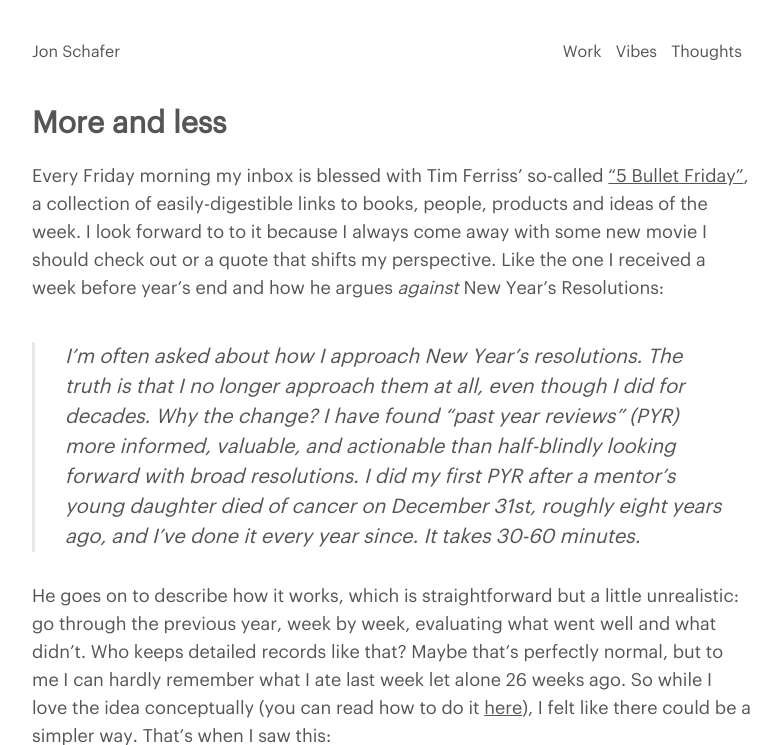
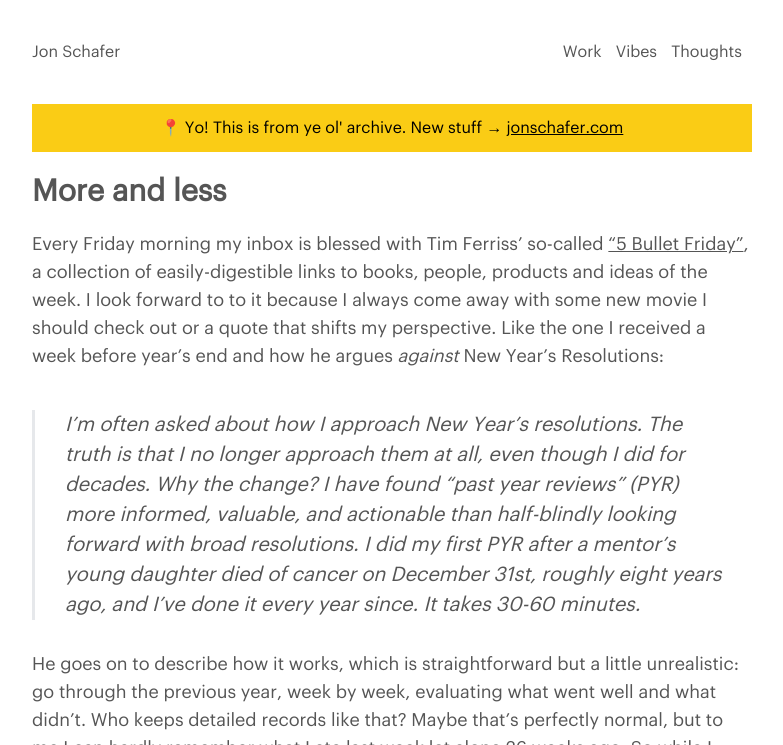
Before and after one commit to jonaschafer/jonaschafer.github.io, a Jekyll site: the page built from collections/_thoughts/more-less.md, in a window 1280 px wide and 900 px high, cut to the strip 0-745 px from the top of the window. Shown: the whole strip, without its empty margins (248-1031 px from the left). Built offline with Jekyll 4.4.1, drawn with Linux system fonts in a browser that asks for light colours.

Commit message:
archive label moreless

```diff
--- a/collections/_thoughts/more-less.md
+++ b/collections/_thoughts/more-less.md
@@ -3,6 +3,10 @@ layout: thoughts
 title: More and Less
 date: 2019-01-03
 ---
+
+<div style="background: #FACC15; color: black; padding: 12px; text-align: center; margin-bottom: 20px;">
+  📍 Yo! This is from ye ol' archive. New stuff → <a href="https://jonschafer.com" style="color: #000000; text-decoration: underline;">jonschafer.com</a>
+</div>
 
 # More and less
 
```
